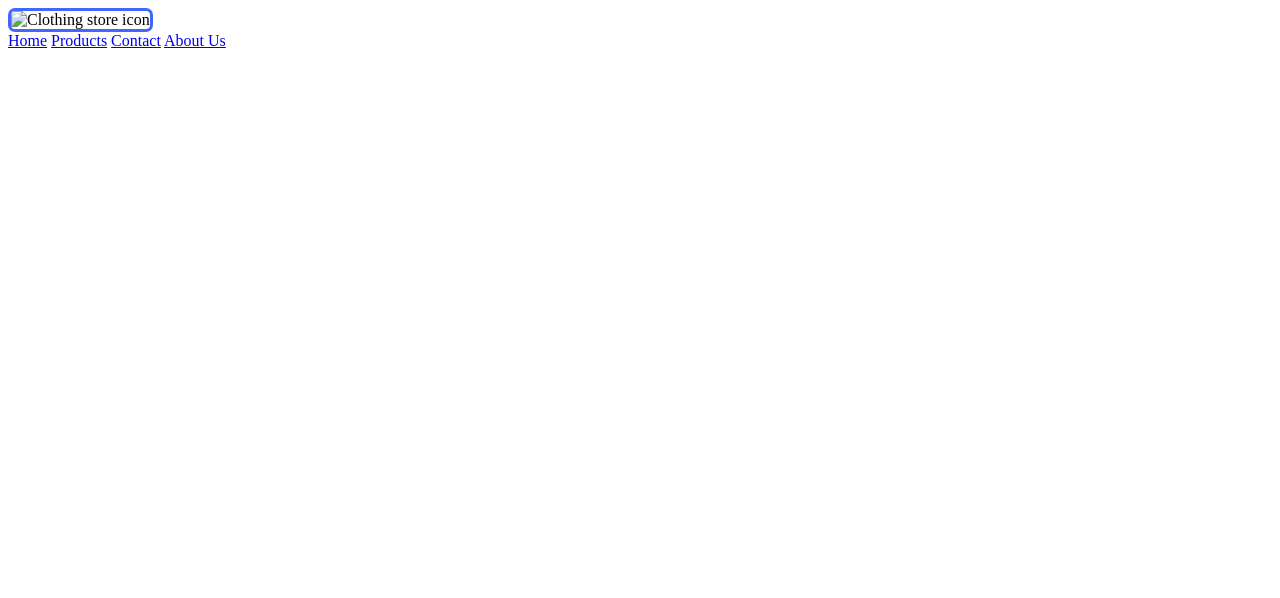
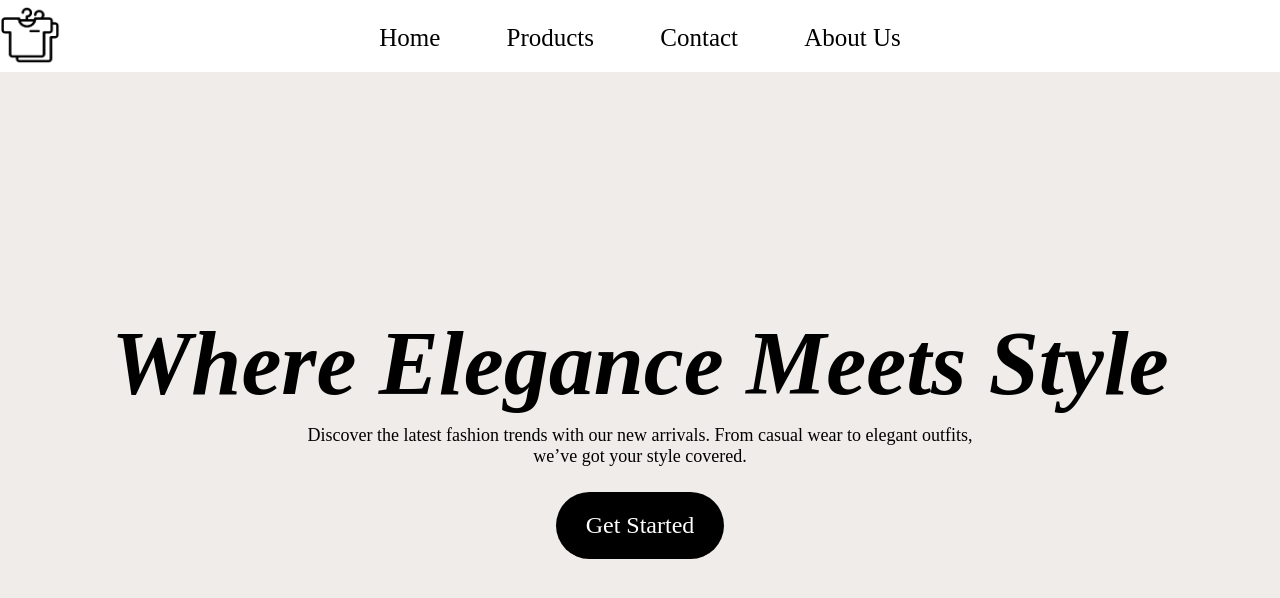
Before and after one commit to ahmedharedy2006/git2, a plain HTML site: page index.html in a window 1280 px wide. Drawn offline with Linux system fonts and the light colour scheme.

Commit message:
enhanced index ui-added hero section

```diff
--- a/index.html
+++ b/index.html
@@ -7,6 +7,7 @@
 </head>
 
 <body>
+<div class="nav-style">
 <div class="icon">
 <img src="pics/icon.png" alt="Clothing store icon">
 </div>
@@ -18,5 +19,12 @@
 <a href="aboutus.html">About Us</a>
 </nav>
 </div>
+</div>
+<div class="h-style">
+<h1>Where Elegance Meets Style</h1>
+<p>Discover the latest fashion trends with our new arrivals. From casual wear to elegant outfits,</p>
+<p>we’ve got your style covered.</p>
+<a href="#products">Get Started</a>
+</div>
 </body>
 </html>
--- a/style.css
+++ b/style.css
@@ -22,10 +22,65 @@ padding-right: 7px;
 padding-bottom: 4px;
 padding-left: 7px;
 }
+*{
+	margin: 0px;
+	padding: 0px;
+}
+.navbar {
+	display: flex;
+	margin-top: -45px;
+	font-size: 25px;
+	justify-content: center;
+	margin-right: 60px;
+}
+.navbar nav a {
+	text-decoration: none;
+	color: #000000;
+	margin-left: 60px;
+}
+.navbar nav a:hover {
+	font-weight: bold;
+}
+.icon img{
+	width: 60px;
+	height: 60px;
+	margin-top: 5px;
+}
+.h-style h1 {
+	margin-top: 40px;
+	font-style: italic;
+	font-size: 90px;
+}
+body {
+	background-color: #EFECE9;
+}
+.nav-style {
+	background-color: #FFFFFF;
+	padding-bottom: 20px;
+}
+.h-style a {
+	text-decoration: none;
+	color: #FFFFFF;
+	display: inline-block;
+	margin-top: 35px;
+	border-radius: 40px;
+	padding-top: 20px;
+	padding-right: 30px;
+	padding-left: 30px;
+	padding-bottom: 20px;
+	background-color: #000000;
+	font-size: x-large;
+}
+.h-style {
+	text-align: center;
+	margin-top: 240px;
+}
 
-img{
-border-radius: 7px;
-border-color: #4267fc;
-border-style: solid;
-
+.h-style p {
+	color: #000000;
+	text-decoration: none;
+	margin-top: 10px;
+	margin-bottom: -10px;
+	align-items: center;
+	font-size: large;
 }
```
Also changed, not shown: pics/icon.png (added).
